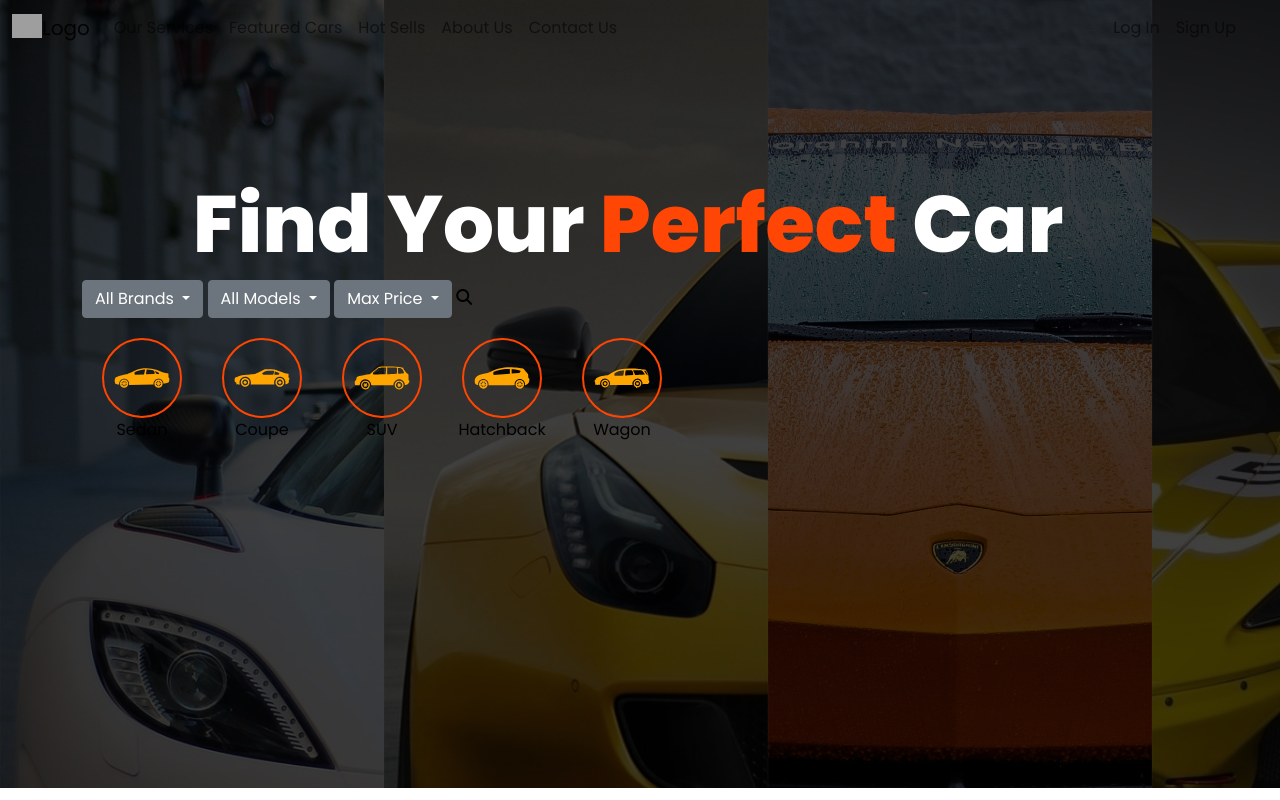
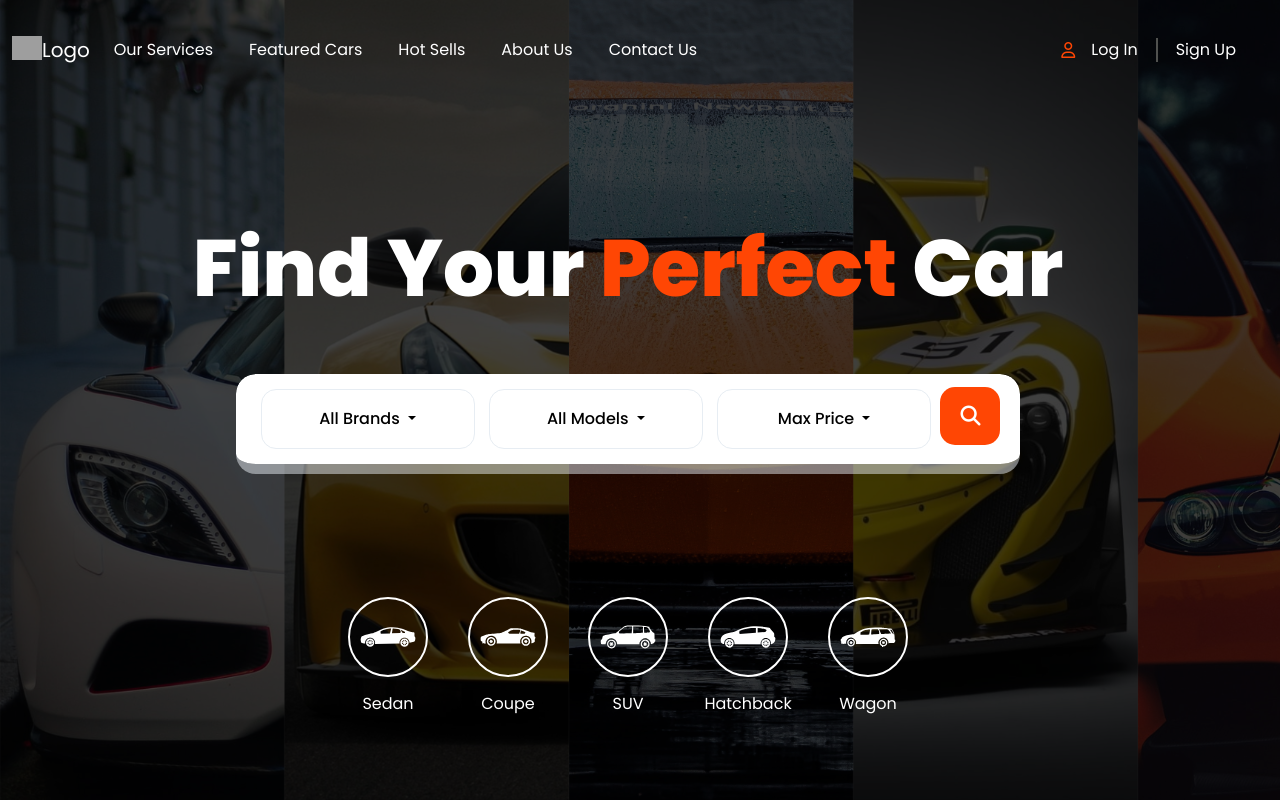
Before and after one commit to salehshakib/austhir-cars-website, a PHP site: page / in a window 1280 px wide. Run offline with PHP 8.4, Linux system fonts and the light colour scheme; some libraries are stand-ins or nearby versions; grey boxes are pictures that could not be loaded.

Commit message:
header done desktop only

```diff
--- a/css/universal-stylesheet.css
+++ b/css/universal-stylesheet.css
@@ -6,6 +6,12 @@
 ------------------------------*/
 :root{
     --austhir-orange: #FF4604;
+    --austhir-border-color: #E7EDF3;
+    --austhir-devider-color: #50514F;
+}
+
+nav{
+    height: 100px;
 }
 
 body{
@@ -24,9 +30,40 @@ a{
     background-color: rgba(0, 0, 0, 0.75);
     background-image: url('../images/cover.png');
     background-repeat: no-repeat;
-    background-size: auto;
+    background-size: cover;
     background-blend-mode: multiply;
-    padding-bottom: 350px;
+}
+
+.austhir-nav-item  + .austhir-nav-item {
+    margin-left: 20px;
+}
+
+.log-sign-nav-item,
+.log-sign-nav-item a{
+    padding: 0;
+}
+
+.log-sign-nav-item:first-child {
+    padding-right: 10px;
+    border-right: 2px solid var(--austhir-devider-color);
+}
+
+.log-sign-nav-item:last-child {
+    padding-left: 10px;
+}
+
+
+.log-sign-nav-item .fa-user.me-2{
+    color: var(--austhir-orange);
+}
+
+.austhir-nav-link{
+    color: white;
+}
+
+.austhir-nav-link:hover,
+.austhir-nav-link:focus{
+    color: var(--austhir-orange);
 }
 
 .hero-title{
@@ -41,6 +78,43 @@ a{
     color: var(--austhir-orange);
 }
 
+.search-car-container{
+    background-color: white;
+    width: fit-content;
+    padding: 10px 20px;
+    margin-top: 50px;
+    border-radius: 20px;
+    border-bottom: 10px solid rgba(231, 237, 243, 0.5);
+    background-clip: padding-box;
+}
+
+.search-car-dropdown,
+.search-button-container{
+    margin: 5px;
+}
+
+.austhir-dropdown-btn{
+    background-color: white;
+    color: black;
+    font-weight: 500;
+    width: 214px;
+    height: 60px;
+    border-radius: 15px;
+    border-color: var(--austhir-border-color);
+}
+
+.search-button{
+    padding: 15px 20px;
+    background-color: var(--austhir-orange);
+    border-radius: 15px;
+    color: white;
+    font-size: 20px;
+}
+
+.car-type-filter-container{
+    margin: 103px 0;
+}
+
 .car-type-button{
     height: 80px;
     width: 80px;
@@ -49,14 +123,21 @@ a{
 
 .car-type-button svg{
     padding: 10px;
-    fill: orange;
-    border: 2px solid orangered;
+    fill: white;
+    border: 2px solid white;
     border-radius: 50%;
+    margin-bottom: 15px;
+    transition: border-color 0.2s ease-in-out;
 }
 
 .car-type-button a{
     text-align: center;
+    color: white;
     display: flex;
     flex-direction: column;
     align-items: center;
 }
+
+.car-type-button:hover svg{
+    border-color: var(--austhir-orange);
+}
--- a/index.html
+++ b/index.html
@@ -17,41 +17,48 @@
     <!-- header start -->
     <header id="home-header">
         <!-- navbar -->
-        <nav class="navbar navbar-expand-lg navbar-light">
+        <nav class="navbar navbar-expand-lg">
             <div class="container-fluid">
                 <!-- logo here -->
-                <a class="navbar-brand" href="#"> <img src="/docs/5.1/assets/brand/bootstrap-logo.svg" alt="" width="30" height="24" class="d-inline-block align-text-top">Logo</a>
+                <a class="navbar-brand austhir-nav-link" href="#"> <img src="/docs/5.1/assets/brand/bootstrap-logo.svg" alt="" width="30" height="24" class="d-inline-block align-text-top">Logo</a>
                 <button class="navbar-toggler" type="button" data-bs-toggle="collapse" data-bs-target="#navbarSupportedContent" aria-controls="navbarSupportedContent" aria-expanded="false" aria-label="Toggle navigation">
-                    <span class="navbar-toggler-icon"></span>
+                    <svg width="36" height="36" viewBox="0 0 36 36" fill="none" xmlns="http://www.w3.org/2000/svg">
+                        <path d="M6 19.5C6.82843 19.5 7.5 18.8284 7.5 18C7.5 17.1716 6.82843 16.5 6 16.5C5.17157 16.5 4.5 17.1716 4.5 18C4.5 18.8284 5.17157 19.5 6 19.5Z" fill="#FF4604"/>
+                        <path d="M30.09 16.5H11.91C11.1313 16.5 10.5 17.1313 10.5 17.91V18.09C10.5 18.8687 11.1313 19.5 11.91 19.5H30.09C30.8687 19.5 31.5 18.8687 31.5 18.09V17.91C31.5 17.1313 30.8687 16.5 30.09 16.5Z" fill="#FF4604"/>
+                        <path d="M30.09 24H5.91C5.13128 24 4.5 24.6313 4.5 25.41V25.59C4.5 26.3687 5.13128 27 5.91 27H30.09C30.8687 27 31.5 26.3687 31.5 25.59V25.41C31.5 24.6313 30.8687 24 30.09 24Z" fill="#FF4604"/>
+                        <path d="M30.09 9H5.91C5.13128 9 4.5 9.63128 4.5 10.41V10.59C4.5 11.3687 5.13128 12 5.91 12H30.09C30.8687 12 31.5 11.3687 31.5 10.59V10.41C31.5 9.63128 30.8687 9 30.09 9Z" fill="#FF4604"/>
+                    </svg>
                 </button>
                 <div class="collapse navbar-collapse" id="navbarSupportedContent">
-                    <ul class="navbar-nav me-auto mb-2 mb-lg-0">
-                        <li class="nav-item">
-                            <a class="nav-link" href="#">Our Services</a>
+                    <div class="d-flex flex-column align-items-center flex-lg-row justify-content-between w-100">
+                        <ul class="navbar-nav mb-2 mb-lg-0">
+                            <li class="nav-item austhir-nav-item">
+                                <a class="nav-link austhir-nav-link"  aria-current="page" href="#">Our Services</a>
                             </li>
-                        <li class="nav-item">
-                            <a class="nav-link" href="#">Featured Cars</a>
+                            <li class="nav-item austhir-nav-item">
+                                <a class="nav-link austhir-nav-link active" href="#">Featured Cars</a>
                             </li>
-                        <li class="nav-item">
-                            <a class="nav-link" href="#">Hot Sells</a>
+                            <li class="nav-item austhir-nav-item">
+                                <a class="nav-link austhir-nav-link" href="#">Hot Sells</a>
                             </li>
-                        <li class="nav-item">
-                            <a class="nav-link" href="#">About Us</a>
+                            <li class="nav-item austhir-nav-item">
+                                <a class="nav-link austhir-nav-link" href="#">About Us</a>
                             </li>
-                        <li class="nav-item">
-                            <a class="nav-link" href="#">Contact Us</a>
+                            <li class="nav-item austhir-nav-item">
+                                <a class="nav-link austhir-nav-link" href="#">Contact Us</a>
                             </li>
                         </ul>
 
                         <ul class="navbar-nav me-4 mb-2 mb-lg-0">
-                        <li class="nav-item d-flex align-items-center">
+                            <li class="nav-item log-sign-nav-item d-flex align-items-center">
                                 <i class="far fa-user me-2"></i>
-                            <a class="nav-link" href="#">Log In</a>
+                                <a class="nav-link austhir-nav-link" href="#">Log In</a>
                             </li>
-                        <li class="nav-item">
-                            <a class="nav-link" href="#">Sign Up</a>
+                            <li class="nav-item log-sign-nav-item">
+                                <a class="nav-link austhir-nav-link" href="#">Sign Up</a>
                             </li>
                         </ul>
+                    </div>
                 </div>
             </div>
         </nav>
@@ -65,23 +72,23 @@
                 </div>
 
                 <!-- car search  -->
-                <div class="row">
+                <div class="row d-flex justify-content-center">
                     <div class="search-car-container">
                         <!-- all brands dropdown -->
                         <div class="dropdown search-car-dropdown d-inline-block">
-                            <button class="btn btn-secondary dropdown-toggle" type="button" id="dropdownMenuButton1" data-bs-toggle="dropdown" aria-expanded="false">
+                            <button class="btn btn-secondary austhir-dropdown-btn dropdown-toggle" type="button" id="dropdownMenuButton1" data-bs-toggle="dropdown" aria-expanded="false">
                                 All Brands
                             </button>
                             <ul class="dropdown-menu" aria-labelledby="dropdownMenuButton1">
                                 <li><a class="dropdown-item" href="#">Action</a></li>
-                                <li><a class="dropdown-item" href="#">Another action</a></li>
-                                <li><a class="dropdown-item" href="#">Something else here</a></li>
+                                <li><a class="dropdown-item" href="#">mercedes-benz</a></li>
+                                <li><a class="dropdown-item" href="#">koenigsegg</a></li>
                             </ul>
                         </div>
 
                         <!-- all models dropdown -->
                         <div class="dropdown search-car-dropdown d-inline-block">
-                            <button class="btn btn-secondary dropdown-toggle" type="button" id="dropdownMenuButton1" data-bs-toggle="dropdown" aria-expanded="false">
+                            <button class="btn btn-secondary austhir-dropdown-btn dropdown-toggle" type="button" id="dropdownMenuButton1" data-bs-toggle="dropdown" aria-expanded="false">
                                 All Models
                             </button>
                             <ul class="dropdown-menu" aria-labelledby="dropdownMenuButton1">
@@ -93,7 +100,7 @@
 
                         <!-- max price dropdown -->
                         <div class="dropdown search-car-dropdown d-inline-block">
-                            <button class="btn btn-secondary dropdown-toggle" type="button" id="dropdownMenuButton1" data-bs-toggle="dropdown" aria-expanded="false">
+                            <button class="btn btn-secondary austhir-dropdown-btn dropdown-toggle" type="button" id="dropdownMenuButton1" data-bs-toggle="dropdown" aria-expanded="false">
                                 Max Price
                             </button>
                             <ul class="dropdown-menu" aria-labelledby="dropdownMenuButton1">
@@ -104,15 +111,15 @@
                         </div>
 
                         <!-- search button  -->
-                        <div class="search-button-container d-inline-block">
-                            <a href=""><i class="fas fa-search"></i></a>
+                        <div class="d-inline-block">
+                            <a class="search-button" href="#"><i class="fas fa-search"></i></a>
                         </div>
                     </div>
                 </div>
 
                 <!-- car type filters -->
                 <div class="row">
-                    <div class="car-type-filter-container d-flex">
+                    <div class="car-type-filter-container d-flex justify-content-center">
                         <!-- sedan -->
                         <div class="car-type-button">
                             <a href="#">
```
Also changed, not shown: images/icons/menu-2 1.svg (added). Lines whose indentation alone changed are shown as unchanged.
